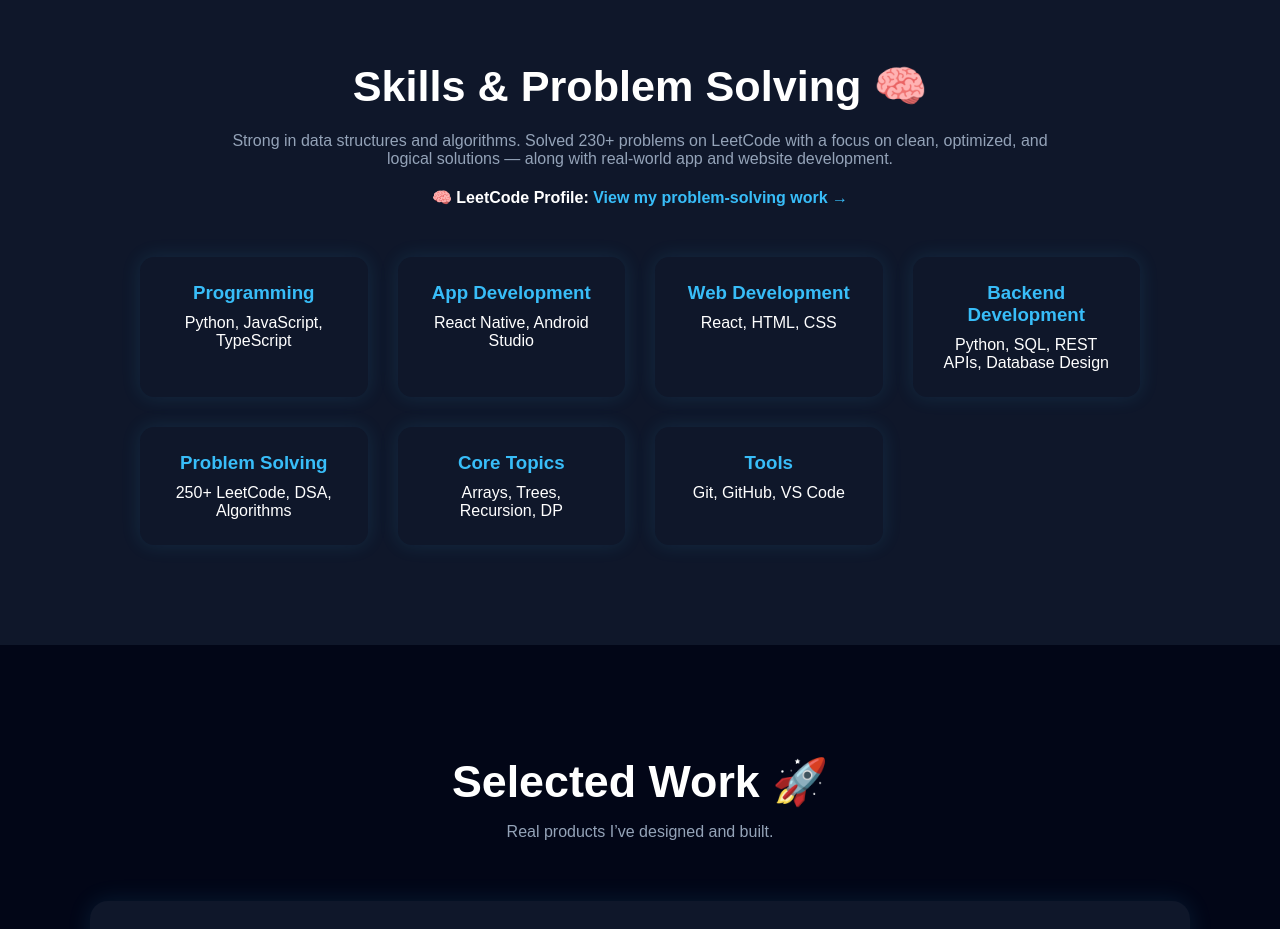
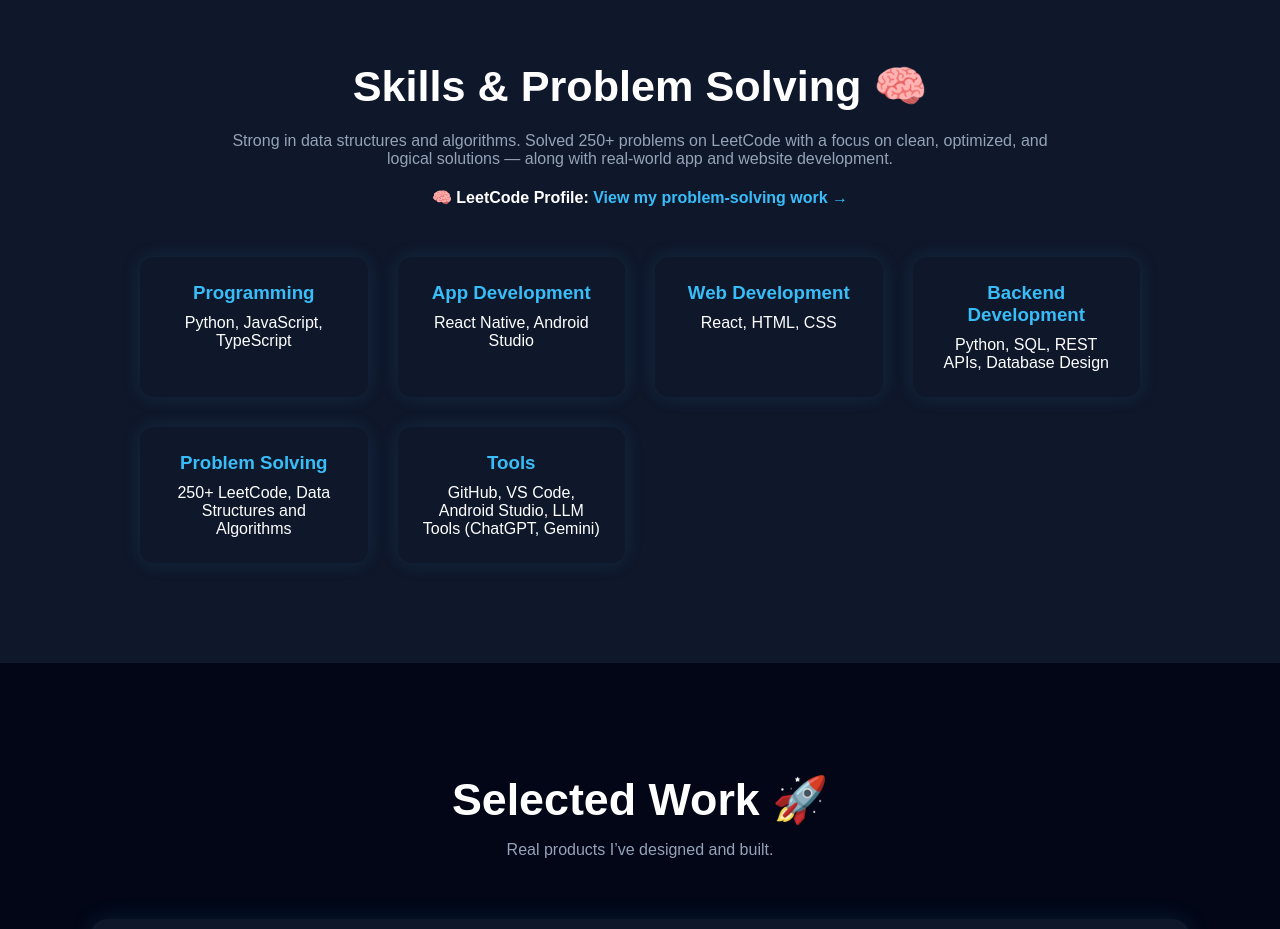
Before and after one commit to sneha-shankhwar/sneha-portfolio, a React (Vite) app: page / in a window 1280 px wide. Shown: the part 940-1869 px from the top of the page. Built offline with nearby package versions, Linux system fonts and the light colour scheme.

Commit message:
updated introduction section design

```diff
--- a/src/components/Skills.jsx
+++ b/src/components/Skills.jsx
@@ -12,7 +12,7 @@ function Skills() {
       </h2>
 
       <p style={{ maxWidth: "850px", margin: "0 auto 20px", color: "#94a3b8" }}>
-        Strong in data structures and algorithms. Solved 230+ problems on LeetCode
+        Strong in data structures and algorithms. Solved 250+ problems on LeetCode
         with a focus on clean, optimized, and logical solutions — along with real-world
         app and website development.
       </p>
@@ -42,9 +42,9 @@ function Skills() {
         <SkillCard title="Web Development" items="React, HTML, CSS" />
         <SkillCard title="Backend Development" items="Python, SQL, REST APIs, Database Design" />
 
-        <SkillCard title="Problem Solving" items="250+ LeetCode, DSA, Algorithms" />
-        <SkillCard title="Core Topics" items="Arrays, Trees, Recursion, DP" />
-        <SkillCard title="Tools" items="Git, GitHub, VS Code" />
+        <SkillCard title="Problem Solving" items="250+ LeetCode, Data Structures and Algorithms" />
+
+        <SkillCard title="Tools" items="GitHub, VS Code, Android Studio, LLM Tools (ChatGPT, Gemini)" />
       </div>
     </section>
   );
```
